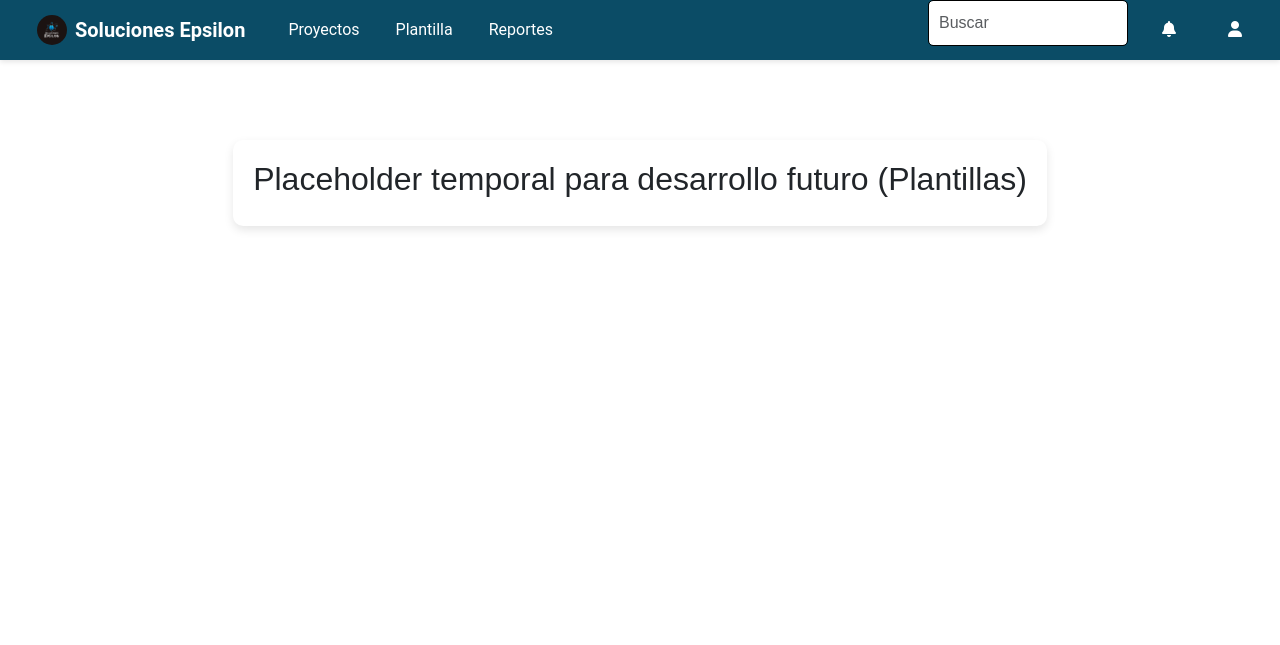
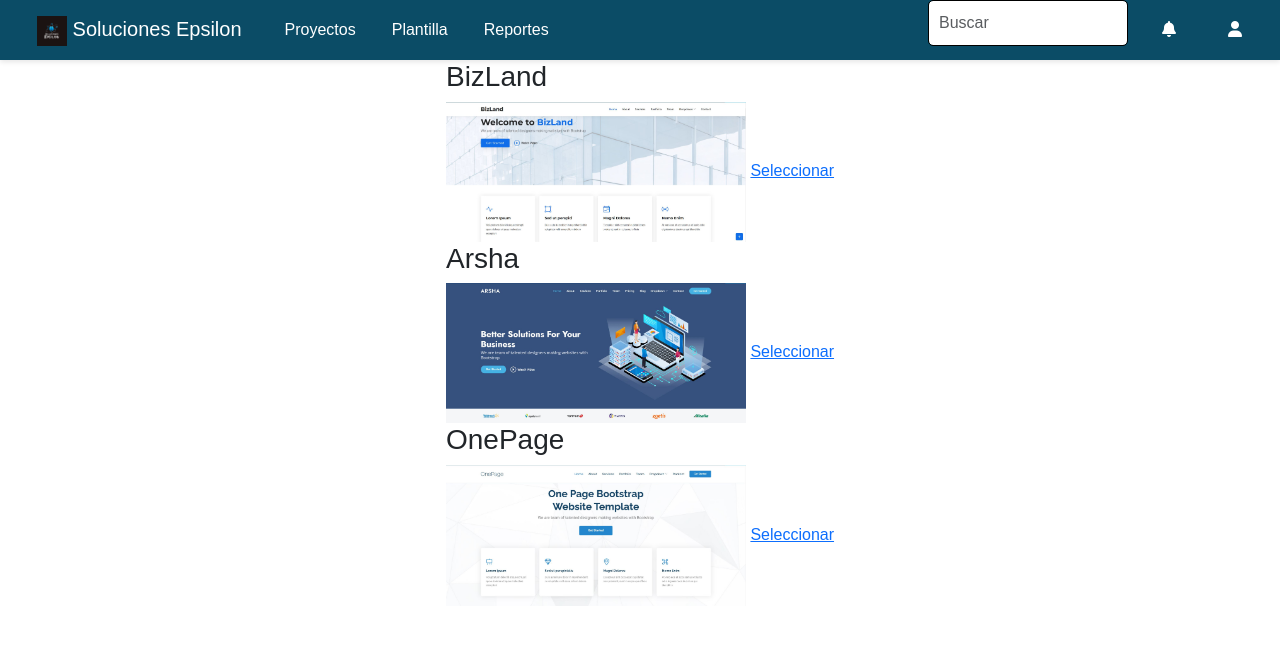
Before and after one commit to EdwinChen-UFIDE/Gestion_Proyectos_Soluciones_Epsilon, a PHP site: page /Proyecto_Gestion_Proyectos/modulo_plantillas.php in a window 1280 px wide. Shown: the top 645 px of the page. Run offline with PHP 8.4, Linux system fonts and the light colour scheme; some libraries are stand-ins or nearby versions.

Commit message:
Modulo de plantillas inicial
Esta es la parte de plantillas, sin embargo no esta terminada, faltan aspectos o historias por abordar

```diff
--- a/Proyecto_Gestion_Proyectos_SolucionesEpsilon/CSS/estilos.css
+++ b/Proyecto_Gestion_Proyectos_SolucionesEpsilon/CSS/estilos.css
@@ -21,7 +21,6 @@
     width: 300px;
     text-align: center;
 }
-
 
 
 .empleados-table tr:hover {
@@ -83,51 +82,6 @@
 .th {
     background-color: #084A77;
     color: #FFFFFF;
-}
-
-/* Enlace de registro */
-
-
-/* Enlaces */
-a {
-    color: #084A77;
-    text-decoration: none;
-    font-family: 'Roboto', sans-serif;
-    font-size: 14px;
-}
-
-a:hover {
-    text-decoration: underline;
-}
-.navbar {
-    background-color: #0b4c66;
-}
-.navbar-brand {
-    color: white;
-    font-weight: bold;
-    display: flex;
-    align-items: center;
-}
-.navbar-brand img {
-    margin-right: 8px;
-    border-radius: 50%;
-}
-.navbar-nav .nav-link {
-    color: white !important;
-}
-.navbar-nav .nav-link:hover {
-    color: #ddd !important;
-}
-.search-bar {
-    border-radius: 20px;
-    padding: 5px 10px;
-    border: none;
-}
-.icon-btn {
-    color: white;
-    font-size: 1.2rem;
-    margin-left: 10px;
-    text-decoration: none;
 }
 
 .add-report {
@@ -284,17 +238,6 @@
         text-align: center; /* Centrar el texto */
         margin-bottom: 20px; /* Espaciado inferior */
     }
-form {
-    margin: 0;
-}
-
-
-
-
-
-
-
-
 
 
 /* Reset básico */
@@ -391,9 +334,6 @@
 .btn:active {
     transform: scale(0.95);
 }
-
-
-#28a745
 
 
 
--- a/Proyecto_Gestion_Proyectos_SolucionesEpsilon/Proyecto_Gestion_Proyectos/modulo_plantillas.php
+++ b/Proyecto_Gestion_Proyectos_SolucionesEpsilon/Proyecto_Gestion_Proyectos/modulo_plantillas.php
@@ -1,30 +1,27 @@
 <?php
-Session_start();
-// db_config.php: Configuración de la base de datos
+session_start();
 require_once 'db_config.php';
-Include 'Plantilla.php';
-// Conexión a la base de datos
-try {
-    $pdo = new PDO("mysql:host=$db_host;dbname=$db_name", $db_user, $db_pass);
-    $pdo->setAttribute(PDO::ATTR_ERRMODE, PDO::ERRMODE_EXCEPTION);
-} catch (PDOException $e) {
-    die("Error de conexión a la base de datos: " . $e->getMessage());
-}
+include 'plantilla.php';
+$templates = json_decode(file_get_contents('templates.json'), true);
 ?>
 <!DOCTYPE html>
 <html lang="es">
 <head>
-    <meta charset="UTF-8">
-    <meta name="viewport" content="width=device-width, initial-scale=1.0">
-    <title>Seccion de Reportes</title>
-    <link rel="stylesheet" href="../CSS/estilos.css">
-
+<link rel="stylesheet" href="../CSS/estilos.css">
+    <link href="https://fonts.googleapis.com/css2?family=Roboto:wght@400;600&family=Roboto+Slab:wght@400&display=swap" rel="stylesheet">
+    <link rel="stylesheet" href="https://cdnjs.cloudflare.com/ajax/libs/font-awesome/6.0.0-beta3/css/all.min.css">
+    <title>Seleccionar Plantilla</title>
 </head>
 <body>
-<?php MostrarNavbar(); ?>
-    <div class="main-container">
-        <div class="form-container" id="ModuloPlantillas">
-            <h2>Placeholder temporal para desarrollo futuro (Plantillas)</h2>
-
-
+    <?php MostrarNavBar(); ?>
+    <div class="plantillas">
+        <?php foreach ($templates as $template): ?>
+            <div class="plantilla">
+                <h3><?= htmlspecialchars($template['nombre']); ?></h3>
+                <img src="<?= htmlspecialchars($template['preview']); ?>" width="300px" onerror="this.onerror=null; this.src='IMG/Bizland.jpg';">
+                <a href="seleccion_plantilla.php?url=<?= urlencode($template['url']); ?>">Seleccionar</a>
+            </div>
+        <?php endforeach; ?>
+    </div>
 </body>
+</html>
--- a/Proyecto_Gestion_Proyectos_SolucionesEpsilon/Proyecto_Gestion_Proyectos/plantilla.php
+++ b/Proyecto_Gestion_Proyectos_SolucionesEpsilon/Proyecto_Gestion_Proyectos/plantilla.php
@@ -10,7 +10,7 @@
     ?>
     <head>
         <meta charset="UTF-8" />
-        <link rel="stylesheet" href="css/estilos.css">
+        <link rel="stylesheet" href="../CSS/estilos.css">
         <link href="https://cdn.jsdelivr.net/npm/bootstrap@5.3.3/dist/css/bootstrap.min.css" rel="stylesheet">
         <script src="https://cdn.jsdelivr.net/npm/bootstrap@5.3.3/dist/js/bootstrap.bundle.min.js"></script>
         <script src="https://kit.fontawesome.com/0a39c8afa7.js" crossorigin="anonymous"></script>
--- /dev/null
+++ b/Proyecto_Gestion_Proyectos_SolucionesEpsilon/Proyecto_Gestion_Proyectos/templates.json
@@ -0,0 +1,17 @@
+[
+    {
+        "nombre": "BizLand",
+        "preview": "../IMG/bizland.jpg",
+        "url": "https://bootstrapmade.com/demo/BizLand/"
+    },
+    {
+        "nombre": "Arsha",
+        "preview": "../IMG/Arsha.jpg",
+        "url": "https://bootstrapmade.com/demo/Arsha/"
+    },
+    {
+        "nombre": "OnePage",
+        "preview": "../IMG/onepage.jpg",
+        "url": "https://bootstrapmade.com/demo/OnePage/"
+    }
+]
--- /dev/null
+++ b/Proyecto_Gestion_Proyectos_SolucionesEpsilon/Proyecto_Gestion_Proyectos/vista_plantilla.php
@@ -0,0 +1,5 @@
+<?php
+$template_url = $_GET['url'] ?? 'https://bootstrapmade.com/demo/BizLand/';
+header("Location: $template_url");
+exit;
+?>
```
Also changed, not shown: Proyecto_Gestion_Proyectos_SolucionesEpsilon/Proyecto_Gestion_Proyectos/registrar_plantilla.php (added, +22 -0 lines), Proyecto_Gestion_Proyectos_SolucionesEpsilon/Proyecto_Gestion_Proyectos/seleccion_plantilla.php (added, +28 -0 lines), Proyecto_Gestion_Proyectos_SolucionesEpsilon/IMG/Arsha.JPG (added), Proyecto_Gestion_Proyectos_SolucionesEpsilon/IMG/Bizland.JPG (added), Proyecto_Gestion_Proyectos_SolucionesEpsilon/IMG/OnePage.JPG (added).
